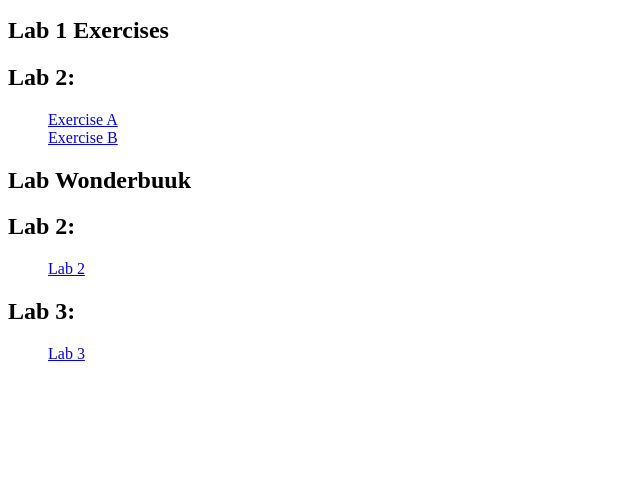
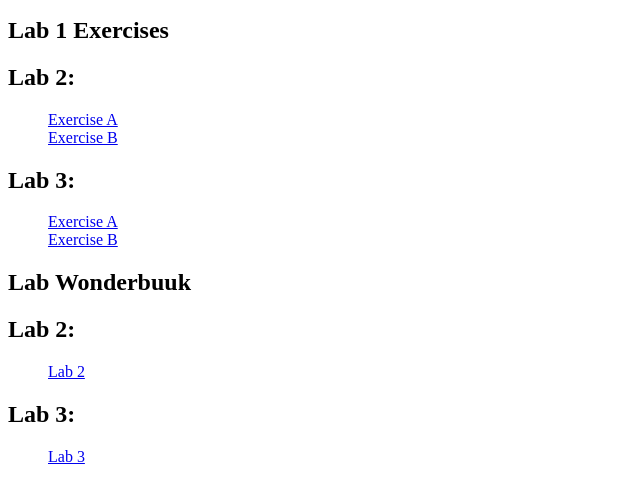
Before and after one commit to afiffarhan1218/S78555_CSF3133_K3, a plain HTML site: page index.html in a window 1280 px wide. Shown: the part 155-658 px from the top of the page, without its empty margins (0-640 px from the left). Drawn offline with Linux system fonts and the light colour scheme.

Commit message:
Update index.html

```diff
--- a/index.html
+++ b/index.html
@@ -24,6 +24,13 @@
         <dd><a href="https://afiffarhan1218.github.io/S78555_CSF3133_K3/Lab2/lab2.ExerB.html">Exercise B</a></dd>
     </dl>
 
+    <!-- Lab 3 Exercises -->
+    <dl>
+        <h2>Lab 3:</h2>
+        <dd><a href="https://afiffarhan1218.github.io/S78555_CSF3133_K3/Lab3/Lab3/lab3.ExerA.html">Exercise A</a></dd>
+        <dd><a href="https://afiffarhan1218.github.io/S78555_CSF3133_K3/Lab3/Lab3/lab3.ExerB.html">Exercise B</a></dd>
+    </dl>
+
     <h2>Lab Wonderbuuk</h2>
     <dl>
         <h2>Lab 2:</h2>
```
